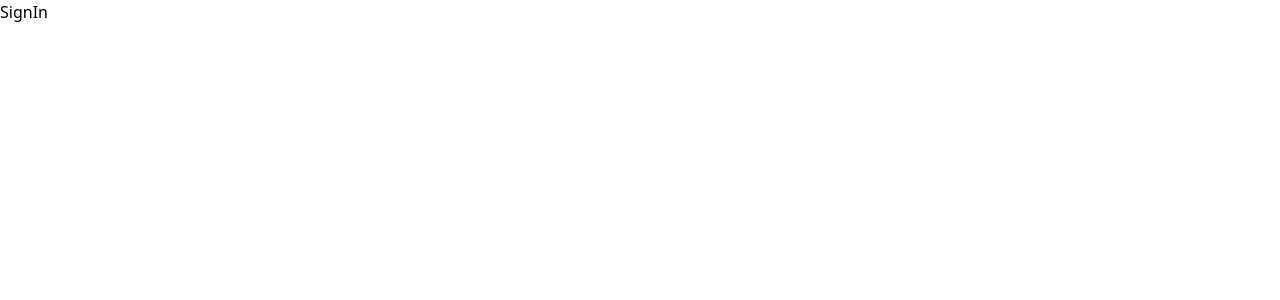
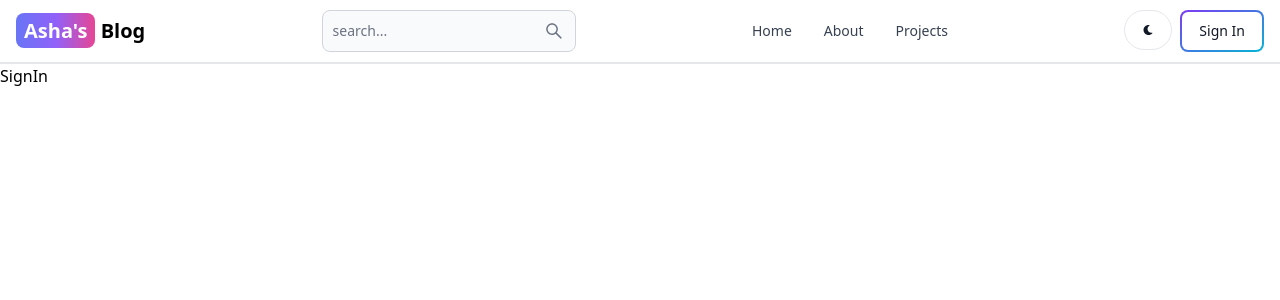
Before and after one commit to asha-github-1996/blog, a React (Vite) app in the folder client/: page /sign-in in a window 1280 px wide. Shown: the top 300 px of the page. Built offline with nearby package versions, Linux system fonts and the light colour scheme.

Commit message:
create header component

```diff
--- a/client/package.json
+++ b/client/package.json
@@ -10,8 +10,10 @@
     "preview": "vite preview"
   },
   "dependencies": {
+    "flowbite-react": "^0.9.0",
     "react": "^18.2.0",
     "react-dom": "^18.2.0",
+    "react-icons": "^5.1.0",
     "react-router-dom": "^6.23.0"
   },
   "devDependencies": {
--- a/client/src/App.jsx
+++ b/client/src/App.jsx
@@ -6,10 +6,12 @@
 import SignIn from "./pages/SignIn";
 import SignUp from "./pages/SignUp";
 import About from "./pages/About";
+import Header from "./components/Header";
 
 function App() {
   return (
     <BrowserRouter>
+      <Header />
       <Routes>
         <Route path="/" element={<Home />} />
         <Route path="/about" element={<About />} />
--- /dev/null
+++ b/client/src/components/Header.jsx
@@ -0,0 +1,55 @@
+import React from "react";
+import { Button, Navbar, TextInput } from "flowbite-react";
+import { Link, useLocation } from "react-router-dom";
+import { AiOutlineSearch } from "react-icons/ai";
+import { FaMoon } from "react-icons/fa";
+
+export default function Header() {
+  const path = useLocation().pathname;
+  return (
+    <Navbar className="border-b-2">
+      <Link
+        to="/"
+        className="self-center whitespace-nowrap text-sm sm:text-xl font-semibold dark:text-white"
+      >
+        <span className="px-2 py-1 bg-gradient-to-r from-indigo-500 via-purple-500 to-pink-500 rounded-lg text-white">
+          Asha's
+        </span>{" "}
+        Blog
+      </Link>
+      <form>
+        <TextInput
+          type="text"
+          placeholder="search..."
+          rightIcon={AiOutlineSearch}
+          className="hidden lg:inline"
+        />
+      </form>
+      <Button className="w-12 h-10 lg:hidden" color="gray" pill>
+        <AiOutlineSearch />
+      </Button>
+      <div className="flex gap-2 md:order-2">
+        <Button className="w-12 h-10 hidden sm:inline" color="gray" pill>
+          <FaMoon />
+        </Button>
+        <Link to="/sign-in">
+          <Button gradientDuoTone="purpleToBlue" outline>
+            Sign In
+          </Button>
+        </Link>
+        <Navbar.Toggle />
+      </div>
+      <Navbar.Collapse>
+        <Navbar.Link active={path === "/"} as={"div"}>
+          <Link to="/">Home</Link>
+        </Navbar.Link>
+        <Navbar.Link active={path === "/about"} as={"div"}>
+          <Link to="/about">About</Link>
+        </Navbar.Link>
+        <Navbar.Link active={path === "/projects"} as={"div"}>
+          <Link to="/projects">Projects</Link>
+        </Navbar.Link>
+      </Navbar.Collapse>
+    </Navbar>
+  );
+}
--- a/client/tailwind.config.js
+++ b/client/tailwind.config.js
@@ -1,8 +1,11 @@
+import flowbite from "flowbite-react/tailwind";
+
 /** @type {import('tailwindcss').Config} */
 export default {
-  content: ["./index.html", "./src/**/*.{js,ts,jsx,tsx}"],
+  content: ["./index.html", "./src/**/*.{js,ts,jsx,tsx}", flowbite.content()],
+
   theme: {
     extend: {},
   },
-  plugins: [],
+  plugins: [flowbite.plugin()],
 };
```
Also changed, not shown: 1 other file (tests, documents, lock files or other folders).
